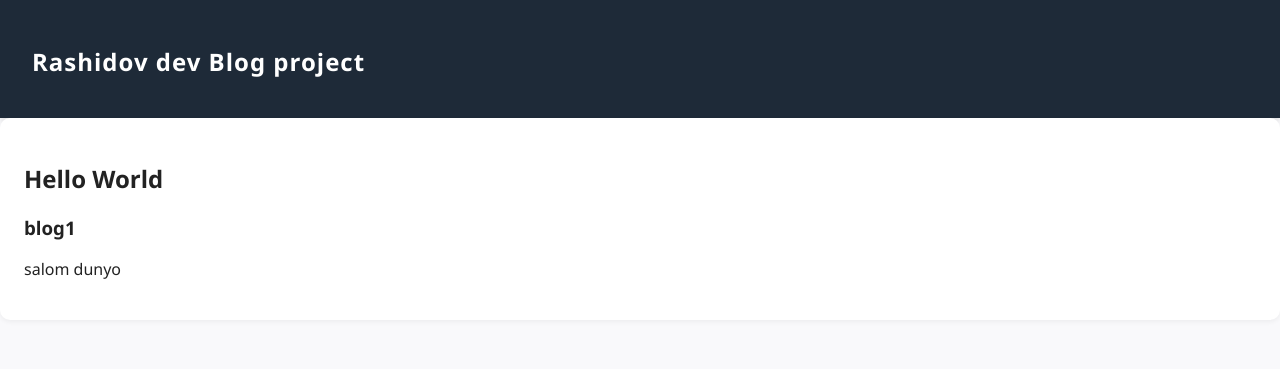
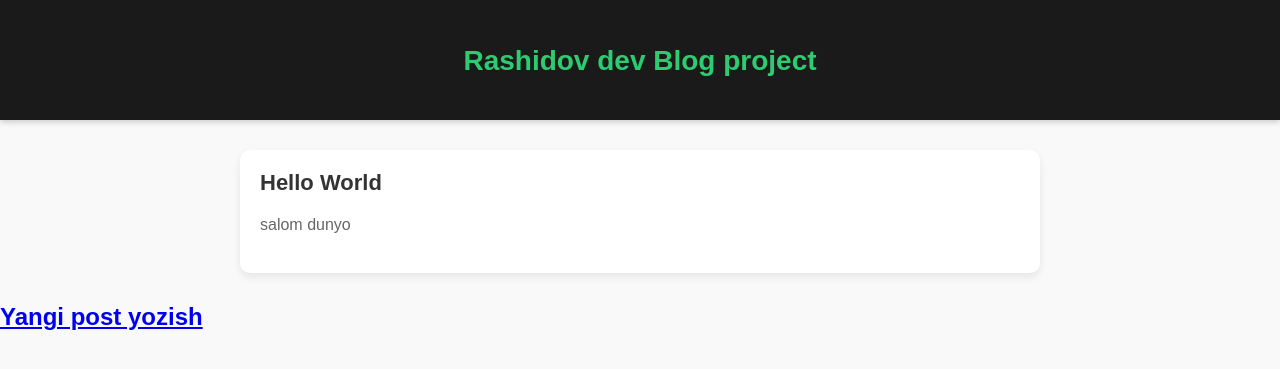
Before and after one commit to rashidovdev1/djangom_projects, a Django app: page /post/1 in a window 1280 px wide. Shown: the top 369 px of the page. Run offline with Django 5.2, Linux system fonts and the light colour scheme; data comes from the database, SQL or seed files in the repository; both versions use the stored data as it was after the commit.

Commit message:
blog1 add post_new

```diff
--- a/Blog1/blog/models.py
+++ b/Blog1/blog/models.py
@@ -1,5 +1,7 @@
 from django.contrib.auth.models import User
 from django.db import models
+from django.urls import reverse
+
 
 # Create your models here.
 class Post(models.Model):
@@ -9,3 +11,6 @@ class Post(models.Model):
 
     def __str__(self):
         return self.title
+
+    def get_absolute_url(self):
+        return reverse('post-detail', args=[str(self.pk)])
--- a/Blog1/blog/urls.py
+++ b/Blog1/blog/urls.py
@@ -1,7 +1,8 @@
 from django.urls import path
-from blog.views import BlogListView, BlogDetailView
+from blog.views import BlogListView, BlogDetailView, BlogCreateView
 
 urlpatterns = [
+    path('post/new/', BlogCreateView.as_view(), name='post_new'),
     path('', BlogListView.as_view(), name='home'),
     path('post/<int:pk>', BlogDetailView.as_view(), name='post_detail'),
 ]
--- a/Blog1/blog/views.py
+++ b/Blog1/blog/views.py
@@ -1,5 +1,6 @@
 from django.shortcuts import render
 from django.views.generic import ListView, DetailView
+from django.views.generic.edit import CreateView, UpdateView, DeleteView
 
 from blog.models import Post
 
@@ -11,3 +12,8 @@ class BlogListView(ListView):
 class BlogDetailView(DetailView):
     model = Post
     template_name = 'post_detail.html'
+
+class BlogCreateView(CreateView):
+    model = Post
+    template_name = 'post_new.html'
+    fields = ['title', 'author','body']
--- a/Blog1/static/css/base.css
+++ b/Blog1/static/css/base.css
@@ -1,115 +1,69 @@
+/* Umumiy sozlamalar */
 body {
-    font-family: 'Segoe UI', Tahoma, Geneva, Verdana, sans-serif;
-    background-color: #f9f9fb;
-    color: #222;
+    font-family: Arial, sans-serif;
+    background-color: #f9f9f9;
     margin: 0;
     padding: 0;
+    color: #333;
 }
 
 /* Header */
 header {
-    background-color: #1e2a38;
-    color: #fff;
-    padding: 1rem 2rem;
-    display: flex;
-    justify-content: space-between;
-    align-items: center;
-    box-shadow: 0 3px 6px rgba(0,0,0,0.1);
+    background-color: #1a1a1a;
+    padding: 20px;
+    text-align: center;
+    box-shadow: 0 2px 6px rgba(0,0,0,0.2);
 }
 
 header h1 a {
-    color: #fff;
+    color: #2ecc71;
     text-decoration: none;
-    font-size: 1.5rem;
-    letter-spacing: 1px;
+    font-size: 28px;
+    transition: color 0.3s ease;
 }
 
-nav a {
-    color: #ddd;
-    text-decoration: none;
-    margin-left: 15px;
-    font-weight: 500;
-}
-
-nav a:hover {
-    color: #fff;
+header h1 a:hover {
+    color: #27ae60;
 }
 
 /* Content */
-.content {
+div {
     max-width: 800px;
-    margin: 2rem auto;
-    padding: 0 1rem;
+    margin: 30px auto;
+    padding: 0 20px;
 }
 
+/* Post */
 .post-entry {
-    background-color: #fff;
+    background: #fff;
+    padding: 20px;
+    margin-bottom: 25px;
     border-radius: 10px;
-    padding: 1.5rem;
-    margin-bottom: 1.5rem;
-    box-shadow: 0 2px 5px rgba(0,0,0,0.05);
+    box-shadow: 0 4px 8px rgba(0,0,0,0.08);
     transition: transform 0.2s ease, box-shadow 0.2s ease;
 }
 
 .post-entry:hover {
-    transform: translateY(-4px);
-    box-shadow: 0 5px 10px rgba(0,0,0,0.1);
+    transform: translateY(-5px);
+    box-shadow: 0 6px 12px rgba(0,0,0,0.15);
+}
+
+.post-entry h2 {
+    margin: 0 0 10px;
+    font-size: 22px;
 }
 
 .post-entry h2 a {
     text-decoration: none;
-    color: #1e2a38;
+    color: #333;
+    transition: color 0.3s ease;
 }
 
 .post-entry h2 a:hover {
-    color: #007bff;
+    color: #2ecc71;
 }
 
-.excerpt {
-    color: #555;
-    margin-top: 0.5rem;
-}
-
-.read-more {
-    display: inline-block;
-    margin-top: 0.8rem;
-    color: #007bff;
-    text-decoration: none;
-    font-weight: 500;
-}
-
-.read-more:hover {
-    text-decoration: underline;
-}
-
-/* Post detail */
-.post-detail {
-    background-color: #fff;
-    border-radius: 10px;
-    padding: 2rem;
-    box-shadow: 0 2px 8px rgba(0,0,0,0.1);
-}
-
-.post-detail h2 {
-    color: #1e2a38;
-}
-
-.post-detail .author {
+.post-entry p {
     color: #666;
-    font-style: italic;
-    margin-bottom: 1rem;
-}
-
-.post-detail .body {
     line-height: 1.6;
 }
-
-/* Footer */
-footer {
-    text-align: center;
-    padding: 1rem;
-    background-color: #1e2a38;
-    color: #ccc;
-    font-size: 0.9rem;
-    margin-top: 2rem;
-}
--- a/Blog1/templates/base.html
+++ b/Blog1/templates/base.html
@@ -14,6 +14,10 @@
     {% block content %}
     {% endblock content %}
 </div>
+<footer>
+    <h2><a href="{% url 'post_new' %}">Yangi post yozish</a> </h2>
+</footer>
+
 
 </body>
 </html>
--- a/Blog1/templates/post_detail.html
+++ b/Blog1/templates/post_detail.html
@@ -3,7 +3,6 @@
 {% block content %}
         <div  class="post-entry">
             <h2>{{  post.title }} </h2>
-            <h3> {{ post.author }}</h3>
             <p>{{  post.body }}</p>
         </div>
 {% endblock content %}
```
Also changed, not shown: Blog1/templates/post_new.html (added, +9 -0 lines), Blog1/db.sqlite3.
